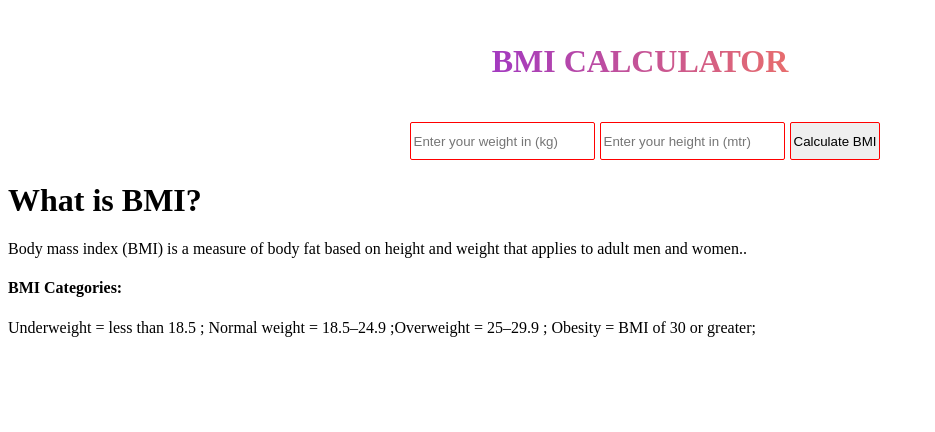
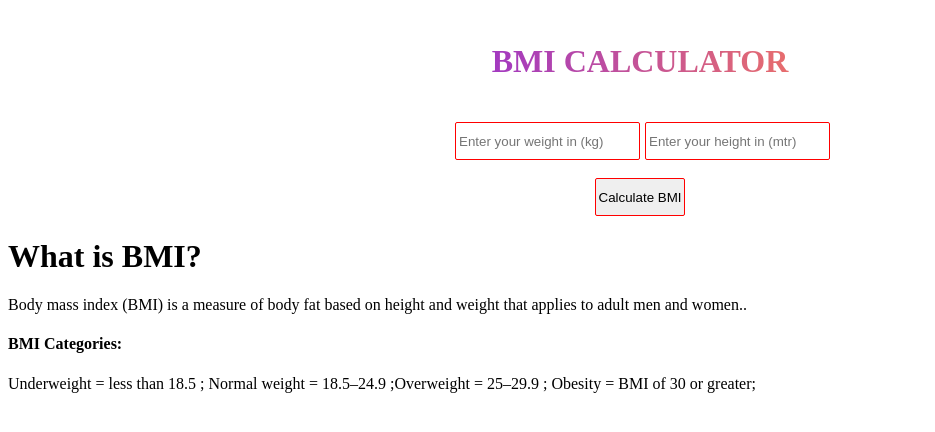
Before and after one commit to keetabikeedaq/bmi-calculator, a plain HTML site: page index.html in a window 1280 px wide. Shown: the whole page, without its empty margins (0-935 px from the left). Drawn offline with Linux system fonts and the light colour scheme.

Commit message:
Update index.html

```diff
--- a/index.html
+++ b/index.html
@@ -20,9 +20,11 @@
         type="number"
         placeholder="Enter your height in (mtr)"
       />
-      <button id="BMIb" onclick="CalcBMI()">Calculate BMI</button>
+         </div><br>
+    <div>
+      <center> <button id="BMIb" onclick="CalcBMI()">Calculate BMI</button></center>
+    </div>
 
-    </div>
 
     <div id="BMIdef">
       <main>
```
